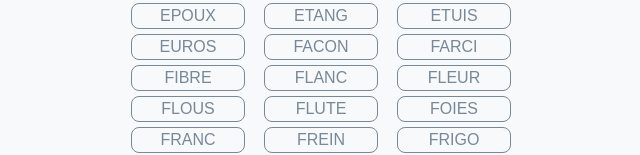
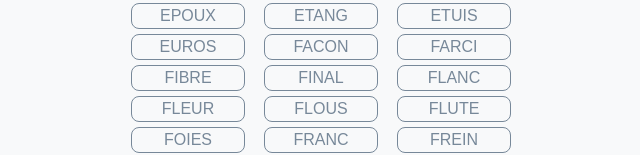
Before and after one commit to Matteo-Porrani/cinq-lettres, a Vue app: page /list in a window 1280 px wide. Shown: the part 1649-1804 px from the top of the page, without its empty margins (319-959 px from the left). Built offline with nearby package versions, Linux system fonts and the light colour scheme; a web font is replaced by a local one.

Commit message:
Ajout mots 'Final'

```diff
--- a/src/stores/availableWords.js
+++ b/src/stores/availableWords.js
@@ -149,6 +149,7 @@ const availableWords = [
     'FACON',
     'FARCI',
     'FIBRE',
+    'FINAL',
     'FLANC',
     'FLEUR',
     'FLOUS',
```
